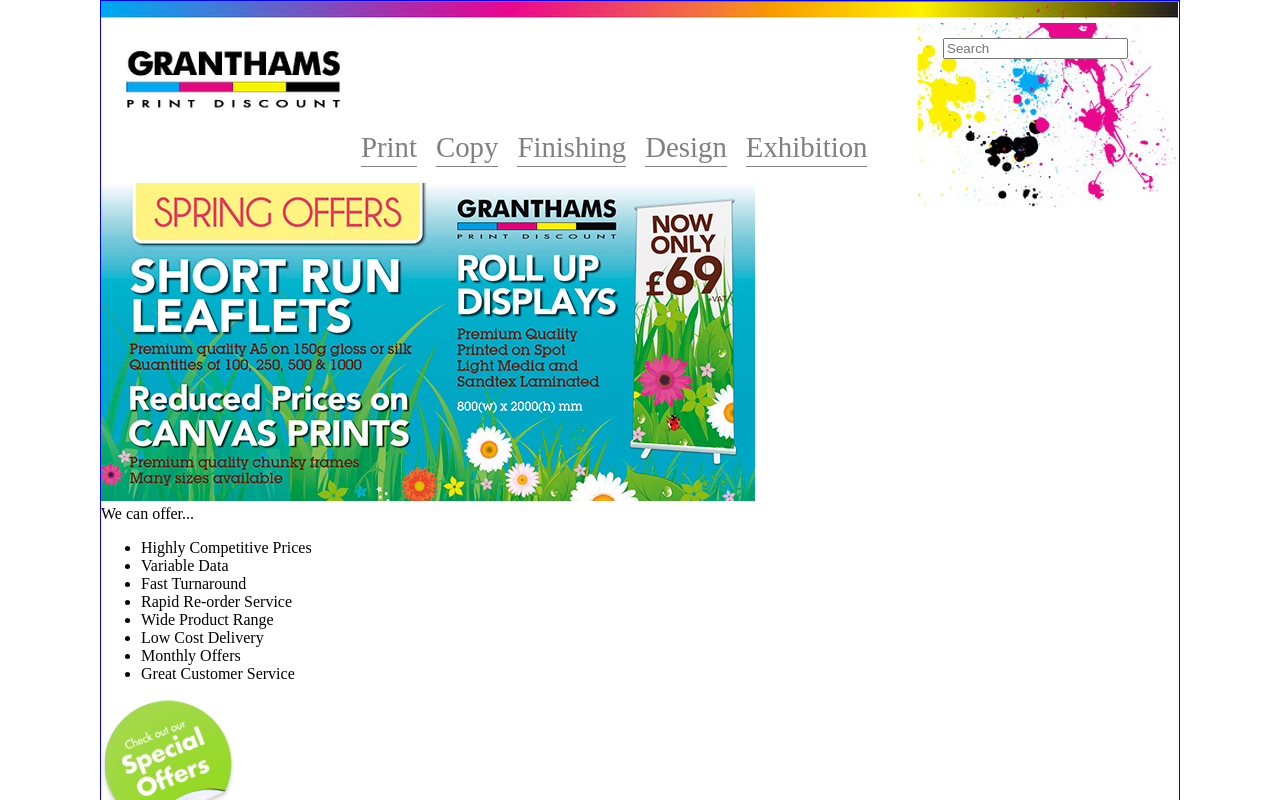
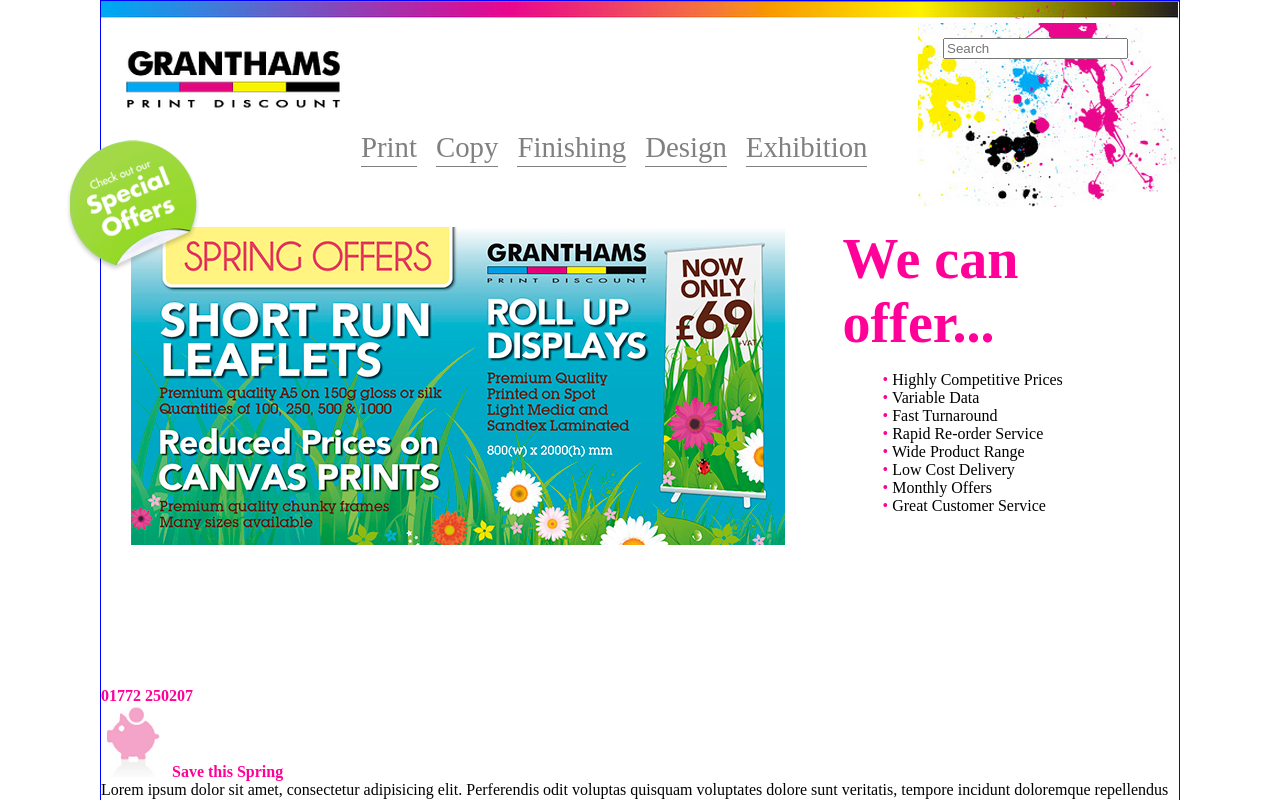
Before and after one commit to martileos/pw218311, a plain HTML site: page practica02css3/index.html in a window 1280 px wide. Shown: the top 800 px of the page. Drawn offline with Linux system fonts and the light colour scheme.

Commit message:
Primer seccion - terminada

```diff
--- a/practica02css3/css/estilos.css
+++ b/practica02css3/css/estilos.css
@@ -25,6 +25,11 @@
 	padding-bottom: 2px;
 	/*text-decoration: underline;*/
 }
+#bgoffer{
+	left: -35px;
+	top: -410px;
+	position: relative;
+}
 #granthams{
 	margin-top: 25px;
 	margin-left: 25px;
@@ -32,3 +37,37 @@
 #paint{
 	float: right;
 }
+#primerseccion{
+	/*border: 1px solid orange;*/
+	margin-top: 60px;
+}
+#primerseccion article{
+	/*border: 1px solid red;*/
+	display: inline-block;
+	vertical-align: top;
+}
+#secc01art01{
+	margin-left: 30px;
+	width: 61%;
+}
+#secc01art02{
+	margin-left: 50px;
+	width: 30%;
+}
+#secc01art02 ul{
+	/*Quitamos viñetas (bullets)*/
+	list-style: none;
+}
+#secc01art02 ul li:before{
+	color: #FF0099;
+	content: "• ";
+}
+.colorrosa{
+	color: #FF0099;
+}
+.letragrande{
+	font-size: 3.5em; /* 16 x 3.5 */
+}
+.nito{
+	font-weight: bold; /*negrita*/
+}
--- a/practica02css3/index.html
+++ b/practica02css3/index.html
@@ -22,10 +22,10 @@
 		</nav>
 	</header>
 	<section id="primerseccion">
-		<article>
+		<article id="secc01art01">
 			<img src="img/slide.jpg" alt="Slide">
 		</article>
-		<article>
+		<article id="secc01art02">
 			<span class="colorrosa letragrande nito">
 				We can offer...
 			</span>
@@ -40,7 +40,7 @@
 				<li>Great Customer Service</li>
 			</ul>
 		</article>
-		<img src="img/bg_offer.png" alt="Offer">
+		<img src="img/bg_offer.png" alt="Offer" id="bgoffer">
 	</section>
 	<section id="segundaseccion">
 		<article>
```
